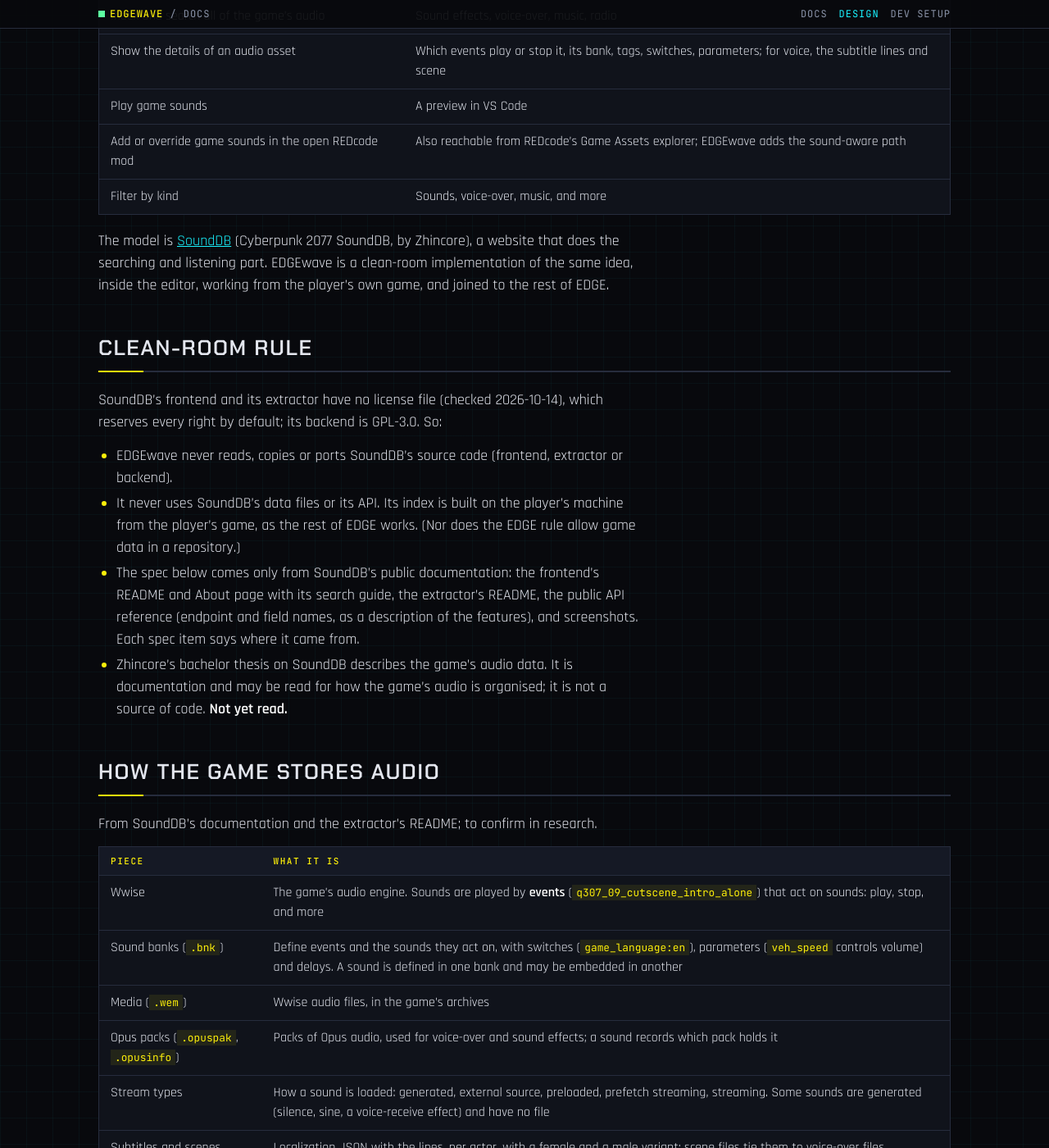
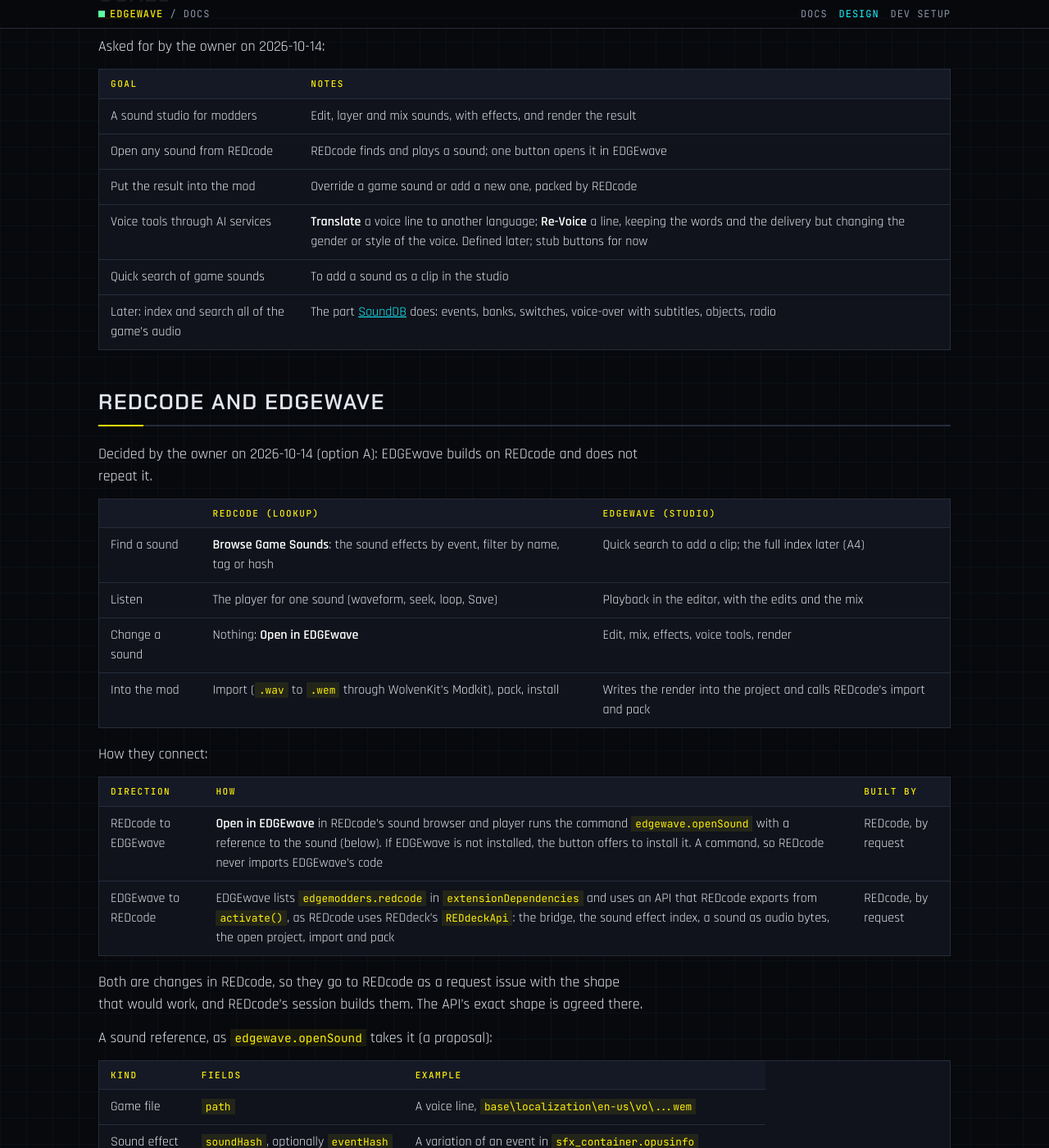
Before and after one commit to Edgemodders/EDGEwave, a Jekyll site: the page built from docs/design.md, in a window 1280 px wide and 1400 px high, scrolled down 525 px. Shown: the whole window at 82% size. Built offline with Jekyll 4.4.1, drawn with Linux system fonts in a browser that asks for light colours; our own code applies the rules of GitHub Pages for plain Markdown files; some of the changed text lies outside the part shown.

Commit message:
Design draft 2: EDGEwave is the sound studio, built on REDcode
REDcode shipped a game sound browser and player (its C5 V2) the same day as
draft 1, so the owner chose option A: REDcode keeps the lookup and gets an
Open in EDGEwave button; EDGEwave is the studio (edit, mix, effects, render
into the mod), depends on REDcode and uses an API REDcode exports. Studio
first (A1 Edit, A2 Mix, A3 Into the game), then the SoundDB-style index (A4),
whose clean-room rule stays. Translate and Re-Voice are stub buttons until
they are defined. The game's audio layout is updated from REDcode's findings.

Co-Authored-By: Claude Opus 5.5 <noreply@anthropic.com>

```diff
--- a/docs/design.md
+++ b/docs/design.md
@@ -1,8 +1,10 @@
 # EDGEwave design
 
-Status: **draft 1, 2026-10-14.** Phase A0 (the scaffold and this design). Nothing past the scaffold is built.
+Status: **draft 2, 2026-10-14.** Phase A0 (the scaffold and this design). Nothing past the scaffold is built.
 
-EDGEwave is a VS Code extension with sound tools for Cyberpunk 2077 modding. It runs beside [REDcode](https://github.com/Edgemodders/REDcode) as part of a modder's workflow on the EDGE platform. It finds, explains and plays the game's audio, and puts a sound into the mod being made.
+EDGEwave is the sound studio of the EDGE platform: a VS Code extension where a Cyberpunk 2077 modder edits, mixes and re-voices sounds and puts them into a mod. It works beside [REDcode](https://github.com/Edgemodders/REDcode), which owns the mod project and the quick lookup of game sounds, and reads the game through REDbridge.
+
+What changed from draft 1: REDcode shipped a game sound browser and an audio player (its C5 V2) on 2026-10-14, the day draft 1 was written. So the lookup moved to REDcode, and EDGEwave became the studio, built first; the deep search index comes after it.
 
 ## Goals
 
@@ -10,42 +12,115 @@ Asked for by the owner on 2026-10-14:
 
 | Goal | Notes |
 |---|---|
-| Index and search all of the game's audio | Sound effects, voice-over, music, radio |
-| Show the details of an audio asset | Which events play or stop it, its bank, tags, switches, parameters; for voice, the subtitle lines and scene |
-| Play game sounds | A preview in VS Code |
-| Add or override game sounds in the open REDcode mod | Also reachable from REDcode's Game Assets explorer; EDGEwave adds the sound-aware path |
-| Filter by kind | Sounds, voice-over, music, and more |
+| A sound studio for modders | Edit, layer and mix sounds, with effects, and render the result |
+| Open any sound from REDcode | REDcode finds and plays a sound; one button opens it in EDGEwave |
+| Put the result into the mod | Override a game sound or add a new one, packed by REDcode |
+| Voice tools through AI services | **Translate** a voice line to another language; **Re-Voice** a line, keeping the words and the delivery but changing the gender or style of the voice. Defined later; stub buttons for now |
+| Quick search of game sounds | To add a sound as a clip in the studio |
+| Later: index and search all of the game's audio | The part [SoundDB](https://gitlab.com/cp2077-sounddb/frontend) does: events, banks, switches, voice-over with subtitles, objects, radio |
 
-The model is [SoundDB](https://gitlab.com/cp2077-sounddb/frontend) (Cyberpunk 2077 SoundDB, by Zhincore), a website that does the searching and listening part. EDGEwave is a clean-room implementation of the same idea, inside the editor, working from the player's own game, and joined to the rest of EDGE.
+## REDcode and EDGEwave
 
-## Clean-room rule
+Decided by the owner on 2026-10-14 (option A): EDGEwave builds on REDcode and does not repeat it.
 
-SoundDB's frontend and its extractor have no license file (checked 2026-10-14), which reserves every right by default; its backend is GPL-3.0. So:
+| | REDcode (lookup) | EDGEwave (studio) |
+|---|---|---|
+| Find a sound | **Browse Game Sounds**: the sound effects by event, filter by name, tag or hash | Quick search to add a clip; the full index later (A4) |
+| Listen | The player for one sound (waveform, seek, loop, Save) | Playback in the editor, with the edits and the mix |
+| Change a sound | Nothing: **Open in EDGEwave** | Edit, mix, effects, voice tools, render |
+| Into the mod | Import (`.wav` to `.wem` through WolvenKit's Modkit), pack, install | Writes the render into the project and calls REDcode's import and pack |
+
+How they connect:
+
+| Direction | How | Built by |
+|---|---|---|
+| REDcode to EDGEwave | **Open in EDGEwave** in REDcode's sound browser and player runs the command `edgewave.openSound` with a reference to the sound (below). If EDGEwave is not installed, the button offers to install it. A command, so REDcode never imports EDGEwave's code | REDcode, by request |
+| EDGEwave to REDcode | EDGEwave lists `edgemodders.redcode` in `extensionDependencies` and uses an API that REDcode exports from `activate()`, as REDcode uses REDdeck's `REDdeckApi`: the bridge, the sound effect index, a sound as audio bytes, the open project, import and pack | REDcode, by request |
+
+Both are changes in REDcode, so they go to REDcode as a request issue with the shape that would work, and REDcode's session builds them. The API's exact shape is agreed there.
+
+A sound reference, as `edgewave.openSound` takes it (a proposal):
+
+| Kind | Fields | Example |
+|---|---|---|
+| Game file | `path` | A voice line, `base\localization\en-us\vo\...wem` |
+| Sound effect | `soundHash`, optionally `eventHash` | A variation of an event in `sfx_container.opusinfo` |
+| Project file | `uri` | A `.wem`, `.opus`, `.wav`, `.ogg`, `.mp3` or `.flac` in the project |
+
+## How the game stores audio
+
+Settled by REDcode's C5 V2 against the game (REDcode `docs/design/view.md`), except where marked.
+
+| Piece | Where | Read today by |
+|---|---|---|
+| Voice lines and some music, `.wem` with readable paths | `lang_en_voice.archive` (most), `audio_1_general.archive` | REDbridge's `project.export` writes Ogg Vorbis in about 0.1 s |
+| Sound effects: 73,139 sounds in 1,879 `.opuspak` files | `audio_2_soundbanks.archive`, indexed by `sfx_container.opusinfo` | REDcode: each sound is a RIFF header and a plain Ogg Opus stream |
+| Event names | The index groups sounds under event hashes (Wwise's FNV-1 of the lower-case name) | REDbridge 0.7.2 `sound.events`, WolvenKit's list for game 1.6: 14,476 of 20,569 groups named |
+| Wwise sound banks, 202 `.bnk` | `audio_2_soundbanks.archive` | Nothing yet. They hold events and the sounds they act on, with switches (`game_language:en`), parameters (`veh_speed`) and delays |
+| Subtitles and scenes | Localization JSON per actor, with female and male variants; scene files tie lines to voice files | REDcode's CR2W editor opens the files; no search over them yet |
+| TweakDB | Objects (weapons, vehicles) refer to audio metadata and events; radio stations list their events and tracks | REDbridge's planned `tweakdb` methods (its issues #3 and #4) |
+
+## The studio
+
+Source markers: O, asked for by the owner. E, what being part of EDGE adds. D, from SoundDB's documentation (the search side, under "The index" below).
+
+### The sound document
+
+An edit or a mix is saved as a sound document: JSON that names its sources and lists the edits, never the audio itself. The audio is fetched again through REDcode when the document opens, so the document holds no game data and is safe to commit to a mod's repository. Rendering writes the result as a WAV.
+
+| Item | Proposal |
+|---|---|
+| File | `<name>.edgewave`, a VS Code custom editor (the extension's name is a proposal) |
+| Sources | Sound references as above, plus files the modder adds |
+| Where, for an override | Beside the render in `source/raw`, at the game file's own path: `source/raw/<path>.edgewave` renders `source/raw/<path>.wav`, which REDcode's import turns into `source/archive/<path>.wem`. Unverified for audio: the round trip is tested in A3 |
+| Where, for a new sound | Any folder in the project |
+
+### Features
+
+| Group | Feature | Source |
+|---|---|---|
+| Edit | Waveform with zoom, selection and seek; trim, cut, splice | O |
+| Edit | Fade in and out, gain, normalize, mono and stereo, resample | O |
+| Edit | Loop points, for sounds the game loops | O |
+| Edit | Undo and redo through VS Code; the edits are non-destructive | E |
+| Mix | Tracks, each a clip with offset, gain and pan; mute and solo | O |
+| Mix | Add a clip by a quick search of the game's sounds (REDcode's index) or from a file | O |
+| Effects | EQ and filters, pitch and speed, reverb, distortion | O |
+| Effects | Presets modders reach for: radio, holocall, PA speaker, muffled through a wall | O |
+| Voice | **Translate** and **Re-Voice** buttons on a voice line, stubs for now (below) | O |
+| Render | To WAV in the project; to the game's formats in A3 | O |
+
+### How it is built
+
+| Part | Choice |
+|---|---|
+| Editor | A VS Code custom editor with a webview, like REDcode's player |
+| Audio | The browser's Web Audio API in the webview: playback of the mix as it is edited, and `OfflineAudioContext` to render. Filters, EQ, reverb (our own impulse responses) and distortion are built-in nodes |
+| Decoding | REDcode supplies each source as Ogg (Vorbis or Opus) or WAV; the webview decodes it. Unverified: that `decodeAudioData` in VS Code's webview decodes Ogg Opus and Vorbis (the `<audio>` element plays both) |
+| Encoding | WAV only, written in plain TypeScript. Opus or Vorbis encoding is decided in A3: a WebAssembly encoder in EDGEwave, or a REDbridge method |
+| Pitch without speed | Changing pitch and speed apart needs a time-stretch algorithm beyond Web Audio's built-in nodes; to choose in A2 |
+
+## Voice tools
+
+Asked for by the owner on 2026-10-14, to be defined in detail later. For now they are two stub buttons in the editor's layout, on a voice line (a sound from a `lang_*_voice` archive, or any clip the modder marks as voice):
+
+| Button | The idea |
+|---|---|
+| **Translate** | The same line spoken in another language |
+| **Re-Voice** | The same words and delivery in a different voice: another gender or style |
+
+Both will call third-party services, likely with the modder's own API key. Until they are defined, the buttons say the feature is planned. Their phase is set when they are defined.
+
+## The index
+
+The SoundDB part, after the studio. SoundDB's frontend and its extractor have no license file (checked 2026-10-14), which reserves every right by default; its backend is GPL-3.0. So this part is a clean-room implementation:
 
 - EDGEwave never reads, copies or ports SoundDB's source code (frontend, extractor or backend).
 - It never uses SoundDB's data files or its API. Its index is built on the player's machine from the player's game, as the rest of EDGE works. (Nor does the EDGE rule allow game data in a repository.)
-- The spec below comes only from SoundDB's public documentation: the frontend's README and About page with its search guide, the extractor's README, the public API reference (endpoint and field names, as a description of the features), and screenshots. Each spec item says where it came from.
+- The spec below comes only from SoundDB's public documentation: the frontend's README and About page with its search guide, the extractor's README, the public API reference (endpoint and field names, as a description of the features), and screenshots. Each item is marked D.
 - Zhincore's bachelor thesis on SoundDB describes the game's audio data. It is documentation and may be read for how the game's audio is organised; it is not a source of code. **Not yet read.**
 
-## How the game stores audio
-
-From SoundDB's documentation and the extractor's README; to confirm in research.
-
-| Piece | What it is |
-|---|---|
-| Wwise | The game's audio engine. Sounds are played by **events** (`q307_09_cutscene_intro_alone`) that act on sounds: play, stop, and more |
-| Sound banks (`.bnk`) | Define events and the sounds they act on, with switches (`game_language:en`), parameters (`veh_speed` controls volume) and delays. A sound is defined in one bank and may be embedded in another |
-| Media (`.wem`) | Wwise audio files, in the game's archives |
-| Opus packs (`.opuspak`, `.opusinfo`) | Packs of Opus audio, used for voice-over and sound effects; a sound records which pack holds it |
-| Stream types | How a sound is loaded: generated, external source, preloaded, prefetch streaming, streaming. Some sounds are generated (silence, sine, a voice-receive effect) and have no file |
-| Subtitles and scenes | Localization JSON with the lines, per actor, with a female and a male variant; scene files tie them to voice-over files |
-| TweakDB | Objects (weapons, vehicles) refer to audio metadata and the events they use; radio stations list their events and tracks |
-
-## Feature spec
-
-D: from SoundDB's documentation. O: asked for by the owner. E: what being part of EDGE adds.
-
-### Search
+The studio has no SoundDB counterpart, so the rule does not reach it.
 
 | Feature | Source |
 |---|---|
@@ -60,67 +135,44 @@ D: from SoundDB's documentation. O: asked for by the owner. E: what being part o
 | Fields of an object: tweak id, display name, audio metadata id, events | D |
 | Fields of a radio: tweak id, name, event, tracks | D |
 | Fields of a subtitle: id, path, scene, actor, addressee, context, expression, female and male lines, voice-over file, the language a line is spoken in | D |
+| A details view per item, with links: event to sounds, sound to events, line to scene | D, O |
+| The path of nodes that leads from an event to a sound | D (on SoundDB's to-do list) |
 | Copy a hash or name; favorites | D |
-| Find a sound from REDcode's Game Assets explorer or a file open in the editor (a `.wem`, an event name under the cursor in a script or `.ent`) | E |
+| Open any result in the studio | E |
+| Find a sound from a file open in the editor: an event name under the cursor in a script or `.ent` | E |
 
-### Details and listening
-
-| Feature | Source |
-|---|---|
-| A details view per item, with links between items: event to sounds, sound to events, line to scene | D, O |
-| The path of nodes that leads from an event to a sound | D (on SoundDB's to-do list) |
-| Preview playback, with play, stop and seek; a waveform | D, O |
-| Full quality on demand, not only previews | O (SoundDB says its previews are low quality) |
-| Play an event in the running game, through REDnode | E, needs REDnode (below) |
-
-### Using a sound in a mod
-
-| Feature | Source |
-|---|---|
-| Export a sound to the open REDcode project as an editable file (WAV) | O |
-| Override a game sound: put a replacement in the project in the layout the game loads, and pack it with REDcode | O, research which layouts work (archive override of `.wem` or Opus, REDmod custom sounds) |
-| Add a new sound for a REDnode package | O, waits for REDnode's Sound API (below) |
-| Agents can search and describe sounds (an MCP tool) | E |
+The index is built once per game version on the player's machine, in EDGEwave's storage, then searched offline. REDbridge reads the banks (new `sound.*` methods, agreed with REDbridge's session); EDGEwave indexes the records. About 90,000 sounds and events suggests an in-memory JavaScript index (MiniSearch or FlexSearch, MIT) with no native code; a spike with the real data decides. A small parser turns the query syntax into the engine's terms.
 
 ## Architecture
 
 | Part | Role |
 |---|---|
-| **EDGEwave** (this repository, TypeScript) | Commands, the browser as a webview, the search index, playback, the hand-off to REDcode |
-| **REDbridge** (GPL-3.0, its own program) | Reads the game: archives, banks, Opus packs, TweakDB, localization and scenes; converts audio to WAV. Reached over JSON-RPC, as REDdeck and REDcode reach it. New methods go there as an `audio` group, by agreement with REDbridge's owner session |
-| **REDcode** | Owns the mod project: EDGEwave calls REDcode's commands or API to add files, as REDdeck does |
-| **REDnode** | Plays events in the running game and, later, a package's own sounds. Its [Sound API](https://edgemodders.github.io/REDnode/sound.html) is **planned, not built**: phases S1 to S4, after REDnode's TweakDB API and Spaces |
-
-### The index
-
-Built once per game version on the player's machine, in EDGEwave's storage, then searched offline. The building happens in REDbridge (it already loads the archive index in about three seconds); the result is a set of JSON records per collection that EDGEwave indexes for search. Options for the search engine, to decide in A1:
-
-| Option | For | Against |
-|---|---|---|
-| A JavaScript full-text index (MiniSearch or FlexSearch, MIT) | No native code; works in any VS Code | The whole index in memory; SoundDB's sound collection alone holds about 79,000 items |
-| SQLite FTS5 | Fast, on disk | A native module, or Node's built-in SQLite, which VS Code's Node may not offer yet |
-| Our own inverted index | Exactly the query syntax we want | More code |
-
-The query syntax follows the spec above whatever the engine; a small parser turns it into the engine's terms.
+| **EDGEwave** (this repository, TypeScript) | The studio (custom editor, Web Audio), `edgewave.openSound`, later the index and its browser, and MCP tools |
+| **REDcode** | Owns the mod project; finds and plays game sounds; supplies sources and imports and packs renders, through its exported API |
+| **REDbridge** (GPL-3.0, its own program) | Reads the game for REDcode and EDGEwave. Has `sound.events` and `project.export`/`import`; later the bank methods for the index. New methods only by agreement with REDbridge's session |
+| **REDnode** | Plays the game's own events in the running game (`game.audio.play`, tested); a package's own sounds once its [Sound API](https://edgemodders.github.io/REDnode/sound.html) exists (planned: next in REDnode's order) |
 
 ## Phases
 
 | Phase | Builds | Test proves |
 |---|---|---|
-| **A0 Scaffold** | This repository: the extension skeleton, the docs site, this design | Done when this design is agreed |
-| **A1 Index** | REDbridge's `audio` methods (banks, events, sounds, Opus packs); the index; the browser with search, fields, filters and paging | A search for an event name finds its sounds, from the player's own game |
-| **A2 Listen** | Decoding to WAV through REDbridge, a cache, playback in the webview, the details view with links | Clicking a result plays it; the details show its events, bank and switches |
-| **A3 Voices and objects** | Subtitles and scenes, TweakDB objects and radios, V's gender filter | A line of dialogue is found by its text and played |
-| **A4 Mod** | Export and override into the open REDcode project | A replaced sound plays in the game after REDcode packs the mod |
-| **A5 EDGE** | The MCP tool for agents; play in the running game through REDnode; a REDnode package's sounds once REDnode's Sound API exists | An agent finds a sound; an event plays in the running game from EDGEwave |
+| **A0 Scaffold** | The repository: extension skeleton, docs site, this design | Done when this design is agreed |
+| **A1 Edit** | The REDcode request (Open in EDGEwave, REDcode's API); `edgewave.openSound`; the sound document and its editor with the edit features; render to WAV; the Translate and Re-Voice stub buttons | A game voice line opened from REDcode's browser, trimmed and faded, renders to a WAV in the project |
+| **A2 Mix** | Tracks, effects and presets; quick search to add game sounds as clips | Two game sounds layered with the radio preset render to one WAV |
+| **A3 Into the game** | Overriding a voice `.wem` through REDcode's import; overriding a sound effect in an `.opuspak` (research); REDmod custom sounds; Opus or Vorbis encoding decided and built | An edited sound plays in the game after REDcode packs the mod |
+| **A4 Index** | REDbridge bank methods; the index; the query language; search with fields, filters and paging; details with links | A search for an event name finds its sounds, switches and parameters |
+| **A5 Voices and objects** | Subtitles and scenes; TweakDB objects and radios; V's gender filter | A line of dialogue is found by its text and opened in the studio |
+| **A6 EDGE** | MCP tools for agents; play an event in the running game through REDnode; a REDnode package's own sounds once its Sound API exists | An agent finds and edits a sound; an event plays in the running game from EDGEwave |
 
-## Research before A1
+## Research
 
-| Question | How to find out |
-|---|---|
-| What WolvenKit already reads: archives yes; Opus packs (WolvenKit has Opus tooling), Wwise banks (the extractor uses a separate bank parser, wwiser), `.wem` decoding (REDbridge ships vgmstream's library for WolvenKit) | Read WolvenKit's and REDbridge's own code and docs, which are open source and ours to use |
-| The licenses of any tool EDGEwave or REDbridge would ship (wwiser, vgmstream) | Their repositories |
-| How events, sounds and switches are laid out in banks | Wwise's public documentation, Zhincore's thesis, and the data itself through REDbridge |
-| How a mod overrides a game sound today (archive override, REDmod custom sounds) and which REDcode can pack | REDmod's documentation, REDcode's pack (its S1) |
-| The search engine (table above) | A spike with the real index size |
-| Whether VS Code webviews play WAV and Ogg (Chromium does; VS Code's build has some codecs removed) | A spike |
+| Before | Question | How to find out |
+|---|---|---|
+| A1 | The shape of REDcode's API and of Open in EDGEwave | A request issue on REDcode, agreed with its session |
+| A1 | Does `decodeAudioData` in VS Code's webview decode Ogg Opus and Vorbis? | A spike |
+| A1 | Does REDcode's `.wav` import make a `.wem` the game plays, and does WolvenKit need Wwise installed for it? | REDbridge and WolvenKit code, then a test |
+| A2 | A time-stretch algorithm (pitch without speed) with a clear license | Public libraries |
+| A3 | How a mod overrides a sound effect in an `.opuspak` (rebuild the pack and its `.opusinfo`?), and REDmod's custom sounds | WolvenKit's Opus tooling and REDmod's documentation |
+| A3 | Opus or Vorbis encoding: a WebAssembly encoder or a REDbridge method; the licenses | Their repositories |
+| A4 | How events, sounds and switches are laid out in banks; whether WolvenKit reads banks; wwiser's license | Wwise's public documentation, Zhincore's thesis, WolvenKit's code, the data through REDbridge |
+| A4 | The search engine | A spike with the real index size |
--- a/package.json
+++ b/package.json
@@ -1,7 +1,7 @@
 {
   "name": "edgewave",
   "displayName": "EDGEwave",
-  "description": "Sound tools for Cyberpunk 2077 modding: search, preview and use the game's audio. Part of the EDGE platform, beside REDcode.",
+  "description": "The sound studio for Cyberpunk 2077 modding: edit, mix and re-voice the game's sounds and put them into your mod. Part of the EDGE platform, beside REDcode.",
   "publisher": "edgemodders",
   "version": "0.0.1",
   "license": "MIT",
```
Also changed, not shown: CLAUDE.md (+4 -3 lines), docs/index.md (+9 -8 lines), README.md.
